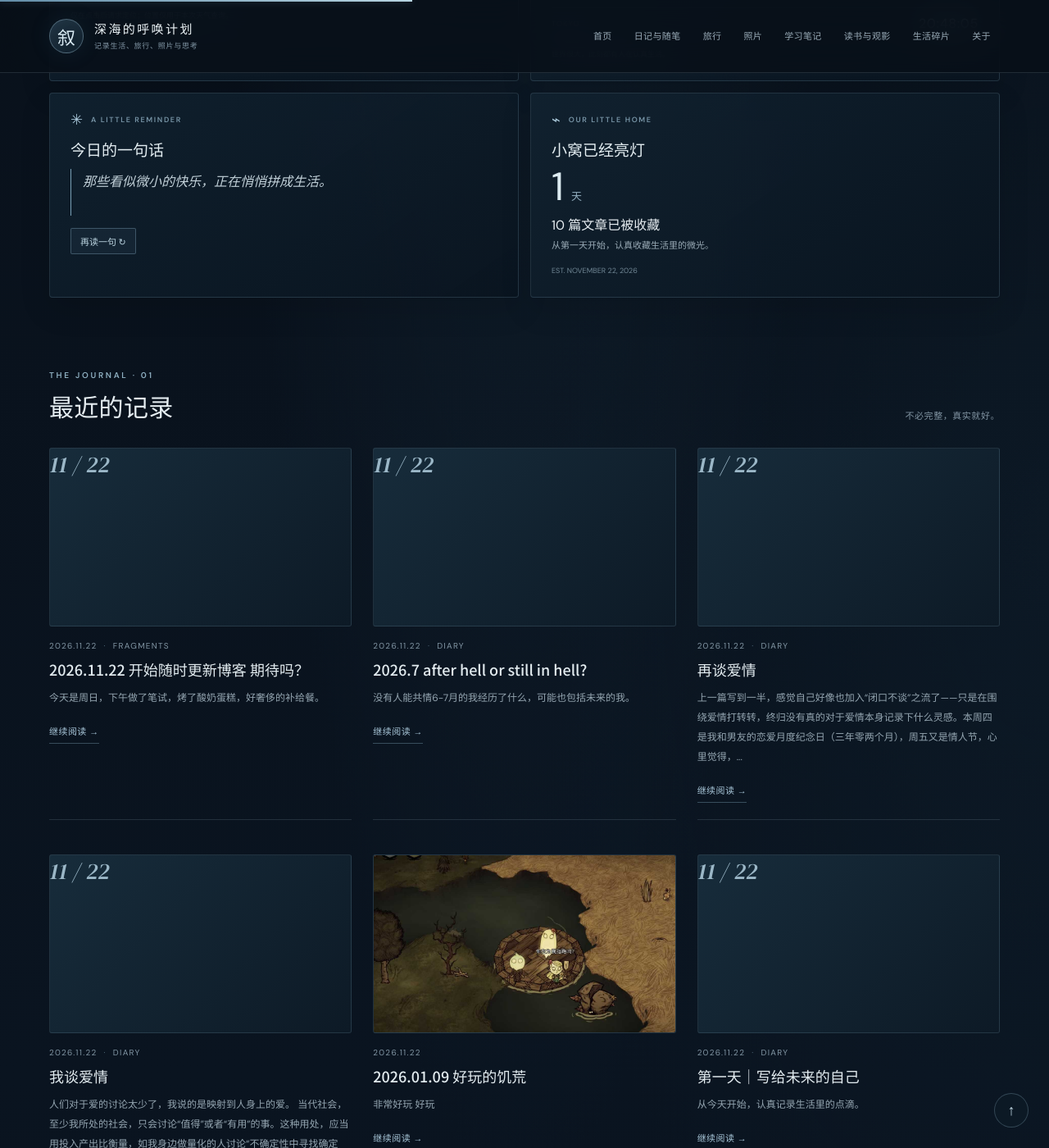
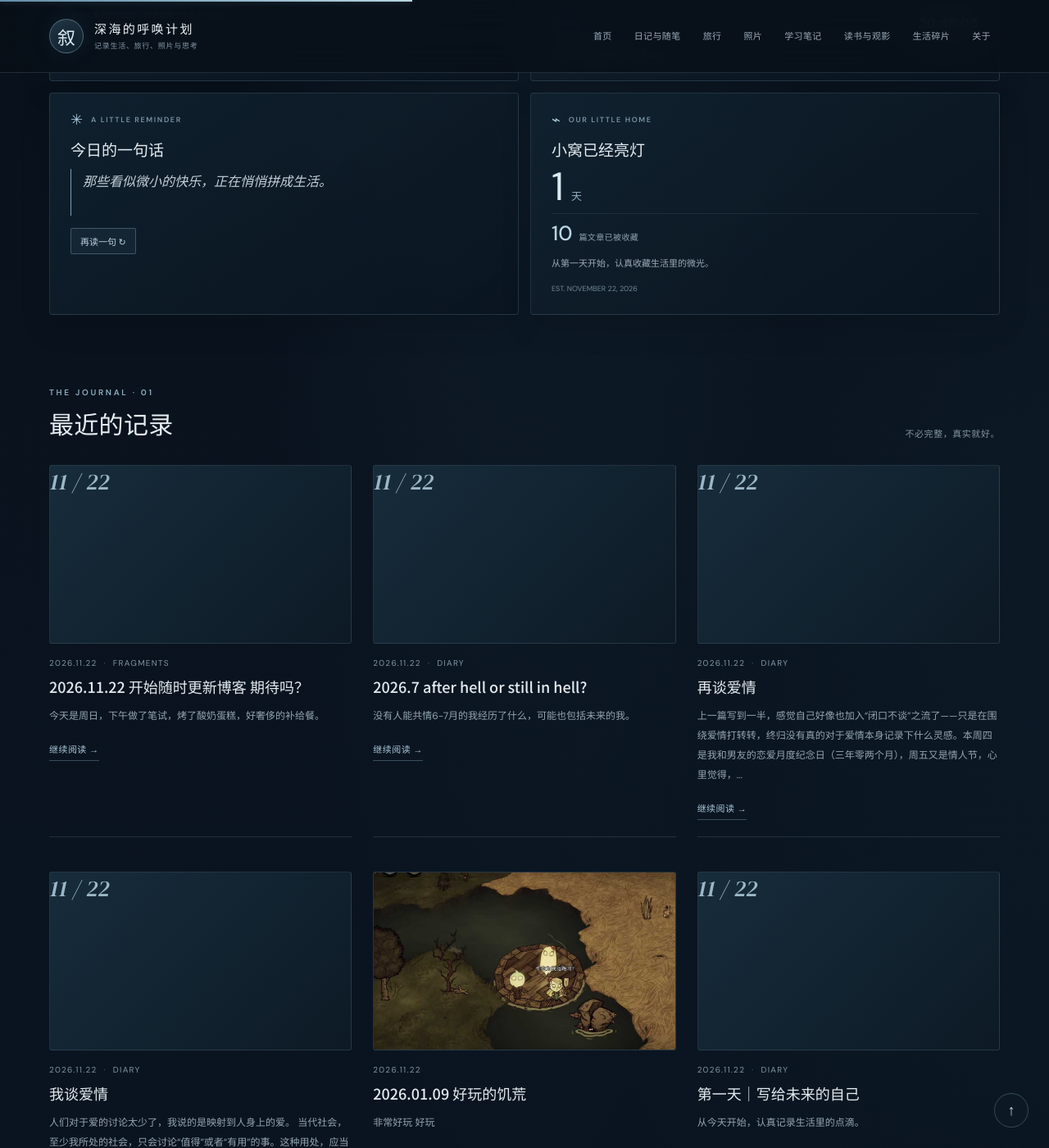
Before and after one commit to SabrinaGu822/SabrinaGu822.github.io, a Jekyll site: the page built from index.md, in a window 1280 px wide and 1400 px high, scrolled down 1075 px. Shown: the whole window at 82% size. Built offline with Jekyll 4.4.1, drawn with Linux system fonts in a browser that asks for light colours.

Commit message:
Style published article counter

```diff
--- a/assets/css/style.css
+++ b/assets/css/style.css
@@ -263,3 +263,9 @@ img { display: block; max-width: 100%; }
   .cozy-card { min-height:0;padding:20px; }
   .cozy-heading { align-items:flex-start;flex-direction:column; }
 }
+
+
+/* Published article counter */
+.article-count { display:flex;align-items:baseline;gap:8px;margin:2px 0 12px;padding-top:11px;border-top:1px solid rgba(166,190,205,.1); }
+.article-count-number { color:#b8d4e1;font:500 25px/1 'DM Sans',sans-serif;font-variant-numeric:tabular-nums; }
+.article-count-label { color:#8fa4b1;font-size:10px;letter-spacing:.04em; }
```
